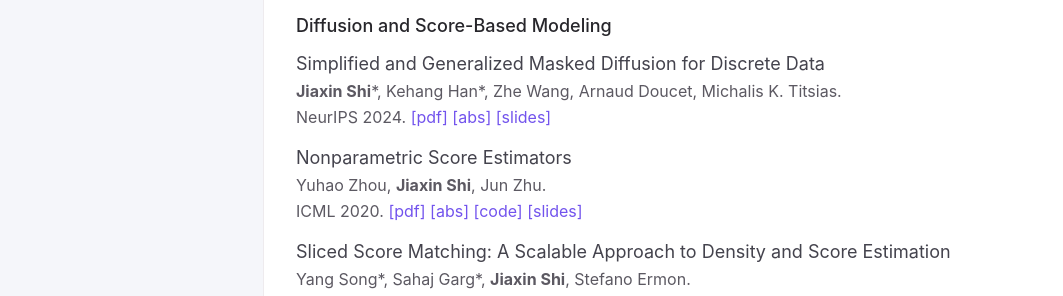
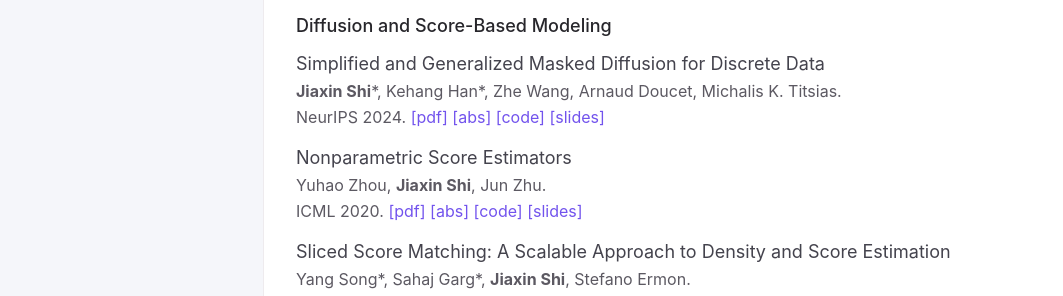
Before and after one commit to thjashin/thjashin.github.io, a Jekyll site: the page built from index.md, in a window 1280 px wide. Shown: the part 936-1232 px from the top of the page, without its empty margins (92-1155 px from the left). Built offline with Jekyll 4.4.1, drawn with Linux system fonts in a browser that asks for light colours.

Commit message:
Update index.md

```diff
--- a/index.md
+++ b/index.md
@@ -65,6 +65,7 @@ Simplified and Generalized Masked Diffusion for Discrete Data
 NeurIPS 2024.
 [[pdf]](https://arxiv.org/pdf/2406.04329.pdf)
 [[abs]](https://arxiv.org/abs/2406.04329)
+[[code]](https://github.com/google-deepmind/md4)
 [[slides]](https://thjashin.github.io/talks/jiaxins_md4_genu.pdf)
 
 Nonparametric Score Estimators
```
